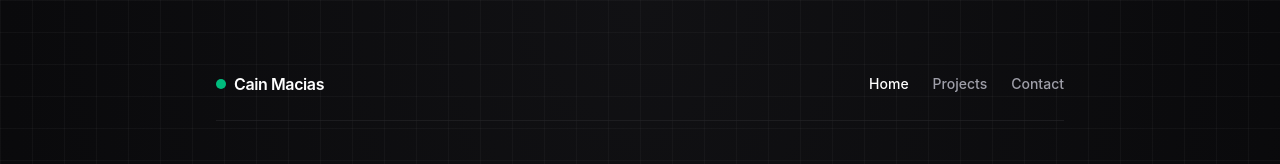
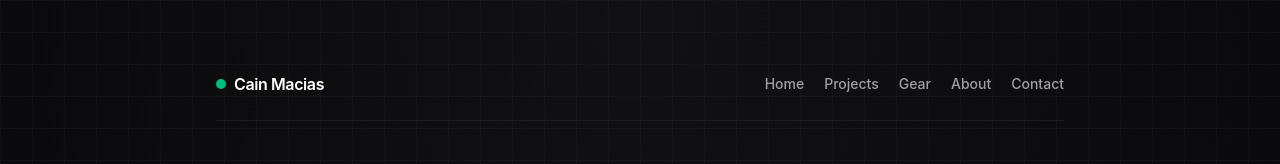
Before and after one commit to BrownYumYum/cain-portfolio, an Astro site: page / in a window 1280 px wide. Shown: the top 164 px of the page. Built offline with nearby package versions, Linux system fonts and the light colour scheme; Astro itself is replaced by a stand-in of ours.

Commit message:
Enhance navigation with additional links
Updated navigation bar to include 'Gear' and 'About' links.

```diff
--- a/src/pages/index.astro
+++ b/src/pages/index.astro
@@ -9,9 +9,11 @@ import Layout from '../layouts/Layout.astro';
     <span class="w-2.5 h-2.5 rounded-full bg-emerald-500 inline-block"></span>
     Cain Macias
   </a>
-    <div class="flex items-center gap-6 text-sm text-zinc-400 font-medium">
-      <a href="/" class="text-white transition-colors">Home</a>
+  <div class="flex items-center gap-5 text-sm text-zinc-400 font-medium overflow-x-auto">
+    <a href="/" class="hover:text-white transition-colors">Home</a>
     <a href="/projects" class="hover:text-white transition-colors">Projects</a>
+    <a href="/gear" class="hover:text-white transition-colors">Gear</a>
+    <a href="/about" class="hover:text-white transition-colors">About</a>
     <a href="mailto:cainmacias69@gmail.com" class="hover:text-white transition-colors">Contact</a>
   </div>
 </nav>
```
Lines whose indentation alone changed are shown as unchanged.
